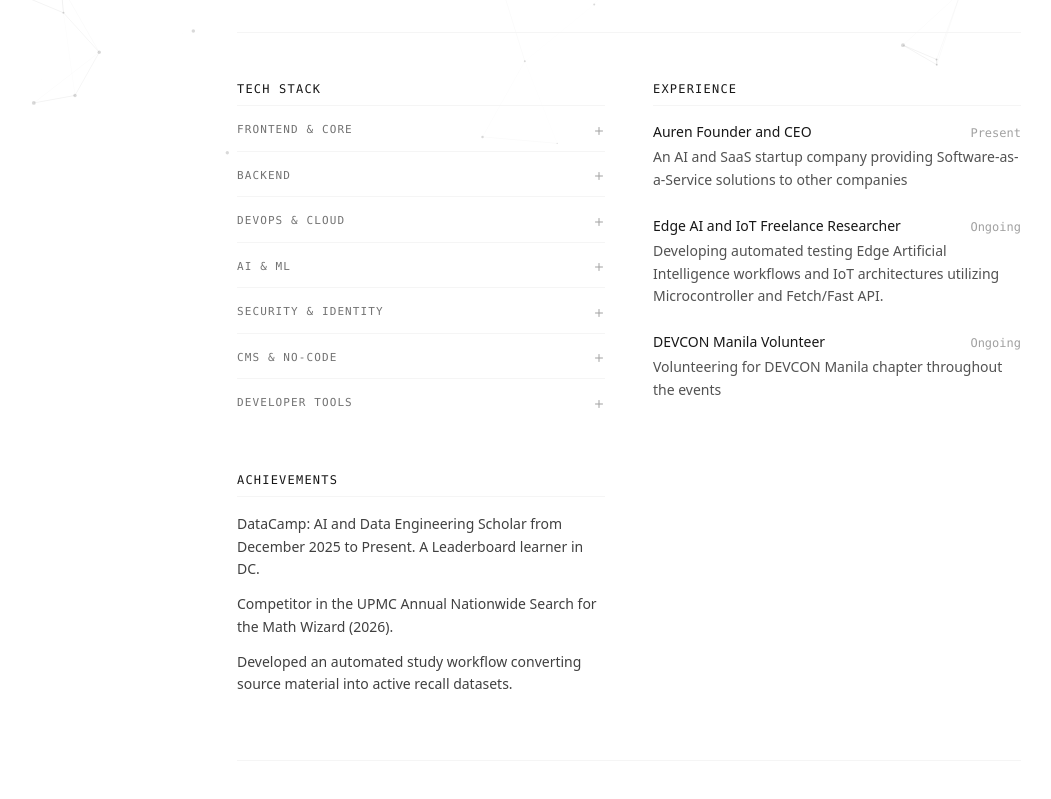
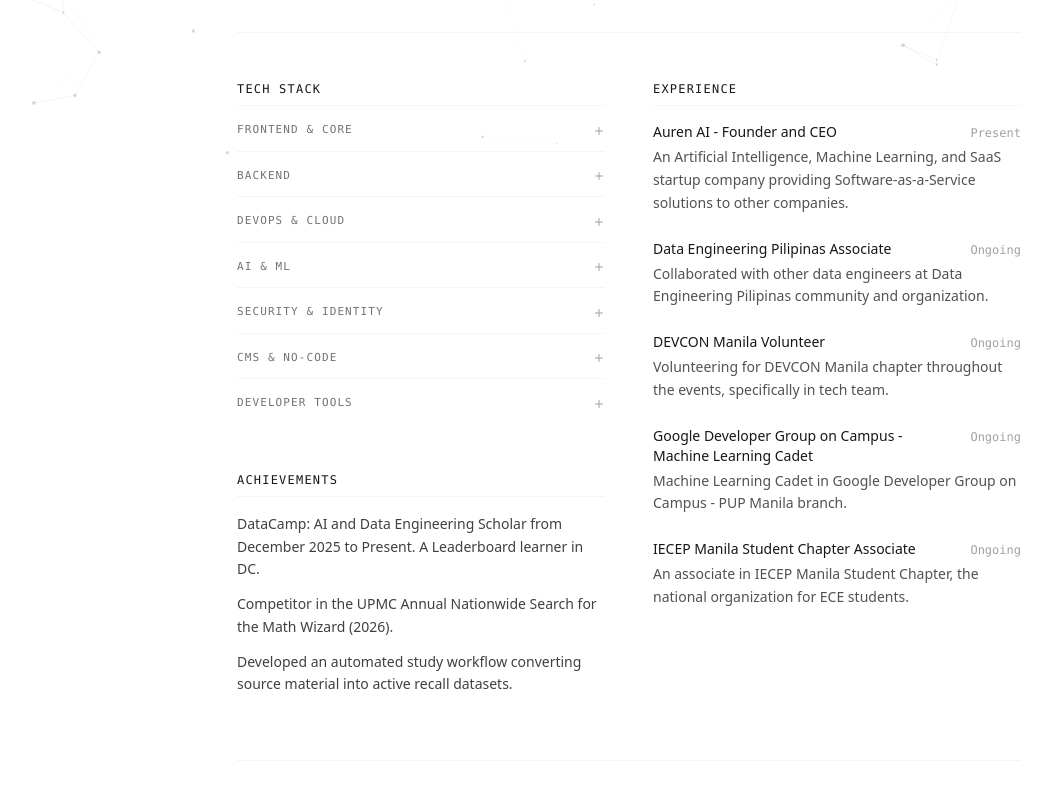
Before and after one commit to kaidexcli/benedict-design, a Next.js app: page / in a window 1280 px wide. Shown: the part 641-1440 px from the top of the page, without its empty margins (179-1230 px from the left). Built offline with nearby package versions, Linux system fonts and the light colour scheme.

Commit message:
added new details

```diff
--- a/data/index.ts
+++ b/data/index.ts
@@ -28,9 +28,11 @@
     { category: "Developer Tools", items: ["Git", "GitHub", "GitLab", "Bitbucket", "VS Code", "JetBrains IntelliJ", "PyCharm", "Slack", "Discord", "Teams", "JIRA", "Trello", "ClickUp"] }
   ],
   experiences: [
-    { role: "Auren Founder and CEO", period: "Present", description: "An AI and SaaS startup company providing Software-as-a-Service solutions to other companies" },
-    { role: "Edge AI and IoT Freelance Researcher", period: "Ongoing", description: "Developing automated testing Edge Artificial Intelligence workflows and IoT architectures utilizing Microcontroller and Fetch/Fast API." },
-    { role: "DEVCON Manila Volunteer", period: "Ongoing", description: "Volunteering for DEVCON Manila chapter throughout the events" }
+    { role: "Auren AI - Founder and CEO", period: "Present", description: "An Artificial Intelligence, Machine Learning, and SaaS startup company providing Software-as-a-Service solutions to other companies." },
+    { role: "Data Engineering Pilipinas Associate", period: "Ongoing", description: "Collaborated with other data engineers at Data Engineering Pilipinas community and organization." },
+    { role: "DEVCON Manila Volunteer", period: "Ongoing", description: "Volunteering for DEVCON Manila chapter throughout the events, specifically in tech team." },
+    { role: "Google Developer Group on Campus - Machine Learning Cadet", period: "Ongoing", description: "Machine Learning Cadet in Google  Developer Group on Campus - PUP Manila branch."},
+    { role: "IECEP Manila Student Chapter Associate", period: "Ongoing", description: "An associate in IECEP Manila Student Chapter, the national organization for ECE students."}
   ],
   achievements: [
     "DataCamp: AI and Data Engineering Scholar from December 2025 to Present. A Leaderboard learner in DC.",
@@ -42,7 +44,18 @@
   certificates: [
     { id: "c1", title: "DataCamp Scholar", tag: "Data Eng / AI", description: "Completed rigorous AI and Data Engineering tracks, reaching leaderboard status.", image: "/datacamp-cert.jpg" },
     { id: "c2", title: "Math Wizard", tag: "UPMC 2026", description: "Nationwide competitor tackling matrix polynomials and inverse integral calculus.", image: "/math-wizard.jpg" },
-    { id: "c3", title: "Top #1 Ideathon", tag: "DOST Pylonn", description: "Recognized within the university engineering track for academic excellence.", image: "/iskolar.jpg" }
+    { id: "c3", title: "Top #1 Ideathon", tag: "DOST Pylon", description: "Recognized within the university engineering track for academic excellence.", image: "/iskolar.jpg" },
+    { id: "c4", title: "Enancing Wireless Performance", tag: "IECEP", description: "Certification for wireless device webinar and training.", image: "/wireless.jpg"},
+    { id: "c5", title: "Leadership in Engineering", tag: "IECEP", description: "Certification for leading a team or the nation as an engineer.",  image: "/leadership.jpg"},
+    { id: "c6", title: "Avionics Unlocked", tag: "IECEP", description: "Certification for webinar as Avionics in the filed of Electronics Engineering", image: "/avionics.jpg"},
+    { id: "c7", title: "Where Wires Meet the Waves", tag: "IECEP", description: "Certiication for underwater related jobs and activities as an ECE", image: "/waves.jpg"},
+    { id: "c8", title: "The AI-Enabled Electronics Engineer", tag: "IECEP", description: "Certification on how ECE will engage in AI enabled era", image: "/ai.jpg"},
+    { id: "c9", title: "The Virtual  Aetelier", tag: "IECEP", description: "Simulation training of electronics, utilizing the Multisim", image: "/aetelier.jpg"},
+    { id: "c10", title: "The Silicon Fiber", tag: "IECEP", description: "Chip and integrated circuit designing seminar compressed to engage semiconductor", image: "/silicon.jpg"},
+    { id: "c11", title: "AI on Jetson Nano", tag: "NVIDIA", description: "Certification on AI building in Nvidia Deep Learning Institute", image: "/nvidia.jpg"},
+    { id: "c12", title: "Generative AI and Prompt Engineering", tag: "IECEP", description: "Prompt engineering for Generative AI in the pursuit of a better academic impact", image: "/genai.jpg"},
+    { id: "c13", title: "Cybersecurity Fundamentals", tag: "AWS Learning Club - Polar", description: "Cybersecurty fundamentals compressed in one workshop for easier understanding", image: "/cybersec.jpeg"}
+
   ],
   projects: [
     { id: "1", title: "BeMotion", tag: "IoT / Embedded", description: "An integrated IoT aquarium environment using sensor automation to maintain optimal aquatic parameters.", image: "/aquasmart.jpg" },
```
